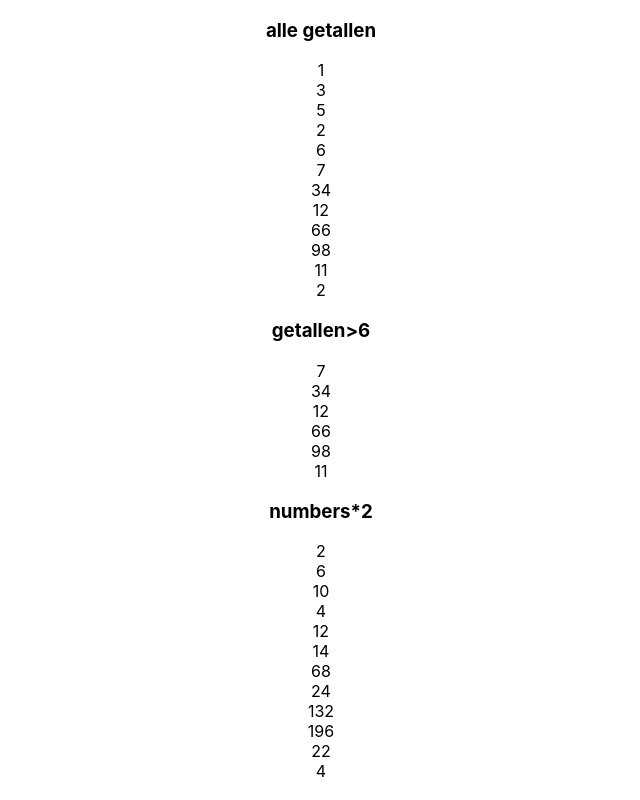
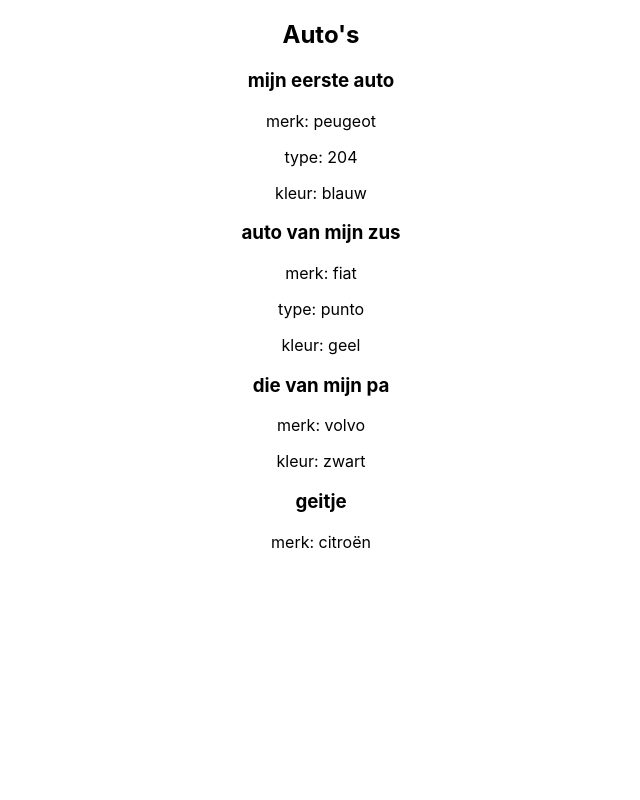
Before and after one commit to WimDC/exercises_react, a React (Create React App) app: page / in a window 1280 px wide. Shown: the whole page, without its empty margins (319-959 px from the left). Built offline with nearby package versions, Linux system fonts and the light colour scheme.

Commit message:
3.2 incomplete cars -> klaar

```diff
--- a/src/App.js
+++ b/src/App.js
@@ -1,15 +1,17 @@
 import "./App.css";
 import React from "react";
-import { NUMBER_DATA } from "./data/data";
+import { CAR_DATA, NUMBER_DATA } from "./data/data";
 import { Box, Typography } from "@mui/material";
 import { NumbersPage } from "./Pages/NumbersPage";
 import { Numbers } from "./components/Numbers";
+import { Tab } from "react-tabs";
+import { CarsPage } from "./Pages/CarsPage";
 
 function App() {
   const filteredNumbers = NUMBER_DATA.filter(number => number > 6);
   const doubleNumbers = NUMBER_DATA.map(number => number * 2);
 
-  return (
+  /*return (
     <div>
       <div className="App">
         <NumbersPage numbers={NUMBER_DATA} title="alle getallen" />
@@ -17,6 +19,14 @@
         <NumbersPage numbers={doubleNumbers} title="numbers*2" />
       </div>
     </div>
+  );*/
+
+  return (
+    <div>
+      <div className="App">
+        <CarsPage cars={CAR_DATA} title="Auto's" />
+      </div>
+    </div>
   );
 }
 
--- /dev/null
+++ b/src/Pages/CarsPage.jsx
@@ -0,0 +1,15 @@
+import { Cars } from '../components/Cars'
+
+export const CarsPage = ({cars, title}) => {
+    return (
+        <div>
+            <h2>{title}</h2>
+            {cars.map((car, index) => <div key={index}>
+                <h3>{car.name}</h3>
+                {car.brand && <p>merk: {car.brand}</p>}
+                {car.type && <p>type: {car.type}</p>}
+                {car.color && <p>kleur: {car.color}</p>}
+            </div>)}
+        </div>
+    )
+}
--- /dev/null
+++ b/src/components/Cars.jsx
@@ -0,0 +1,5 @@
+export const Cars = ({cars, title}) => {
+    return (
+        cars = {cars}
+    )
+}
--- a/src/data/data.js
+++ b/src/data/data.js
@@ -13,5 +13,7 @@
     brand: "fiat",
     type: "punto",
     color: "geel"
-  }
+  },
+  { id: 3, name: "die van mijn pa", brand: "volvo", color: "zwart" },
+  { id: 4, name: "geitje", brand: "citroën" }
 ];
```
Also changed, not shown: src/components/CarsPage.jsx (deleted).
